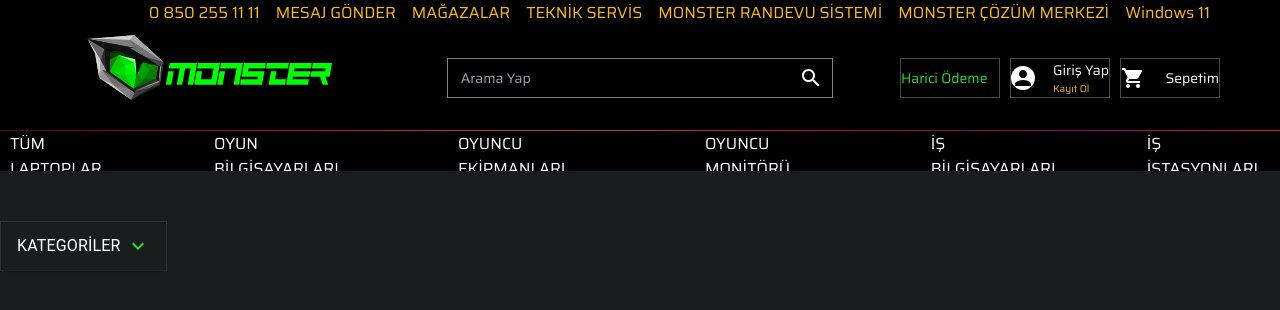
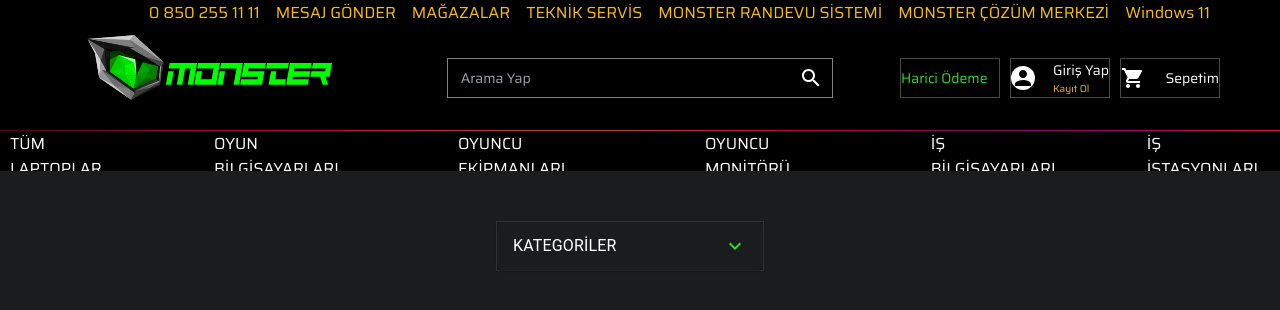
Before and after one commit to Bayramalkan/Internship-Project, a Next.js app: page /Main in a window 1280 px wide. Shown: the top 310 px of the page. Built offline with nearby package versions, Linux system fonts and the light colour scheme.

Commit message:
trying to fix ssr again

```diff
--- a/components/card/Card.js
+++ b/components/card/Card.js
@@ -9,6 +9,7 @@
   // const src = { src: item?.smallImageUrl };
   return (
     <div className={styles.cardwrapper}>
+      <div className={styles.card}>
         {/* <div className={styles.cardimage}>      </div> */}
         {item?.smallImageUrl && (
           <Image
@@ -79,6 +80,7 @@
           </div>
         </div>
       </div>
+    </div>
   );
 };
 
--- a/components/card/Card.module.css
+++ b/components/card/Card.module.css
@@ -1,25 +1,27 @@
 .cardListwrapper{
     display: flex;
     flex-wrap: wrap;
+    /* flex: 75%; */
+    /* flex: 0 1 66%; */
     /* justify-content: center; */
     /* flex: 75%; */
     background-color: #1b1c1d;
-    width: 100%;
+    /* width: 100vw; */
     /* margin-left: 10px; */
     margin-top: 50px;
     gap: 20px;
     /* max-width: 100%; */
+    max-width: 50%;
 
 
 }
 
-
-
-
 .cardwrapper{
 
-    width:292px;
-    max-width: 100%;
+    /* width:292px; */
+    width: 32%;
+    /* min-height: 100%; */
+    /* max-width: 292px; */
 
     border: gray solid 1px;
 
--- a/components/categories/Category.module.css
+++ b/components/categories/Category.module.css
@@ -12,10 +12,13 @@
 .categoryWrapper{
     /* display: flex; */
     flex-direction: column;
+    justify-content: center;
+    align-items: center;
     /* justify-content: center; */
-    align-items: center;
     /* width: 100%; */
-    max-width: 268px;
+    /* max-width: 268px; */
+    width: 268px;
+    max-width: 100%;
     height: 100%;
     background-color: #161617;
     border: 1px solid #323334;
--- a/pages/Main.js
+++ b/pages/Main.js
@@ -1,6 +1,10 @@
 import React from "react";
-import Rest from "./Rest";
-import Top from "./Top";
+import CardList from "../components/card/CardList";
+import CategoryList from "../components/categories/CategoryList";
+import NavbarBottom from "../components/navbar-bottom/NavbarBottom";
+import Navbar from "../components/navbar/Navbar";
+
+import styles from "../styles/Home.module.css";
 
 const Main = ({ data }) => {
   return (
@@ -14,8 +18,16 @@
         margin: "0 auto",
       }}
     >
-      <Top />
-      <Rest data={data} />
+      {/* <Top />
+      <Rest data={data} /> */}
+
+      <Navbar />
+      <NavbarBottom />
+
+      <div className={styles.restContainer}>
+        <CategoryList />
+        <CardList data={data} />
+      </div>
     </div>
   );
 };
--- a/pages/Rest.js
+++ /dev/null
@@ -1,15 +0,0 @@
-import React from "react";
-import Card from "../components/card/Card";
-import CardList from "../components/card/CardList";
-import styles from "../styles/Home.module.css";
-import CategoryList from "../components/categories/CategoryList";
-const Rest = ({ data }) => {
-  return (
-    <div className={styles.restContainer}>
-      <CategoryList />
-      <CardList data={data} />
-    </div>
-  );
-};
-
-export default Rest;
--- a/pages/Top.js
+++ /dev/null
@@ -1,22 +0,0 @@
-import React from "react";
-import FirstSection from "../components/first-section/FirstSection";
-import NavbarBottom from "../components/navbar-bottom/NavbarBottom";
-import Navbar from "../components/navbar/Navbar";
-
-const Top = () => {
-  return (
-    <div
-      style={{
-        margin: "0 auto",
-        width: "100%",
-        backgroundColor: "#000",
-      }}
-    >
-      <Navbar />
-      <NavbarBottom />
-      {/* <FirstSection /> */}
-    </div>
-  );
-};
-
-export default Top;
--- a/pages/index.js
+++ b/pages/index.js
@@ -1,11 +1,25 @@
 import Head from "next/head";
+import { useEffect, useState } from "react";
 
 import styles from "../styles/Home.module.css";
 import Main from "./Main";
 
 // MUI Imports
 
+export async function getServerSideProps() {
+  const resp = await fetch(
+    "https://monster-p.mncdn.com/cckeyboardapp/response.json"
+  );
+
+  return {
+    props: {
+      data: await resp.json(),
+    },
+  };
+}
+
 export default function Home({ data }) {
+  console.log("sasasas", data);
   return (
     <div className={styles.container}>
       <Head>
@@ -21,23 +35,26 @@
           href="https://fonts.gstatic.com"
         />
       </Head>
-      <Main data={data} />
+      {[data].map((item) => (
+        <Main key={item.id} data={item} />
+      ))}
+      {/* <Main /> */}
     </div>
   );
 }
 
-export async function getServerSideProps({ req, res }) {
-  res.setHeader(
-    "Cache-Control",
-    "public, s-maxage=10, stale-while-revalidate=59"
-  );
+// export async function getServerSideProps({ req, res }) {
+//   res.setHeader(
+//     "Cache-Control",
+//     "public, s-maxage=10, stale-while-revalidate=59"
+//   );
 
-  const axios = require("axios");
-  const data = await axios.get(
-    "https://monster-p.mncdn.com/cckeyboardapp/response.json"
-  );
+//   const axios = require("axios");
+//   const data = await axios.get(
+//     "https://monster-p.mncdn.com/cckeyboardapp/response.json"
+//   );
 
-  return {
-    props: { data: data.data },
-  };
-}
+//   return {
+//     props: { data: data.data },
+//   };
+// }
--- a/styles/Home.module.css
+++ b/styles/Home.module.css
@@ -1,19 +1,17 @@
 .container{
 
-    margin: 0;
+    /* margin: 0;
     padding: 0;
     box-sizing: border-box;
-    /* height: 1000vh; */
     background-color: #1b1c1d;
     background-position: right;
-    background-size: cover;
+    background-size: cover; */
 
 
 }
 
 .restContainer{
     display: flex;
-    /* margin: 0 auto; */
 
 
     width: 100%;
@@ -21,6 +19,7 @@
     justify-content: center;
     background-color: #1b1c1d;
 
+    margin: 0 auto;
 }
 /*
 @media screen and (max-width: 960px) {
```
Lines whose indentation alone changed are shown as unchanged.
